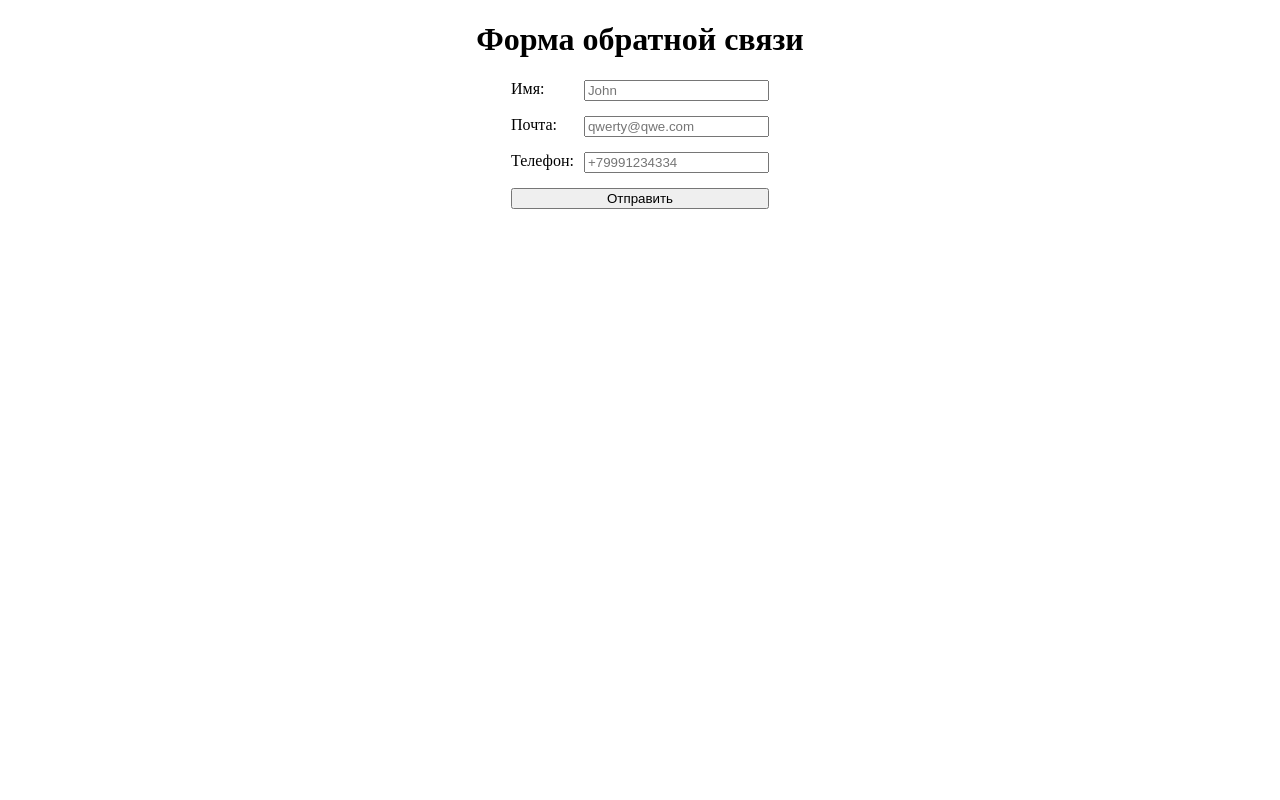
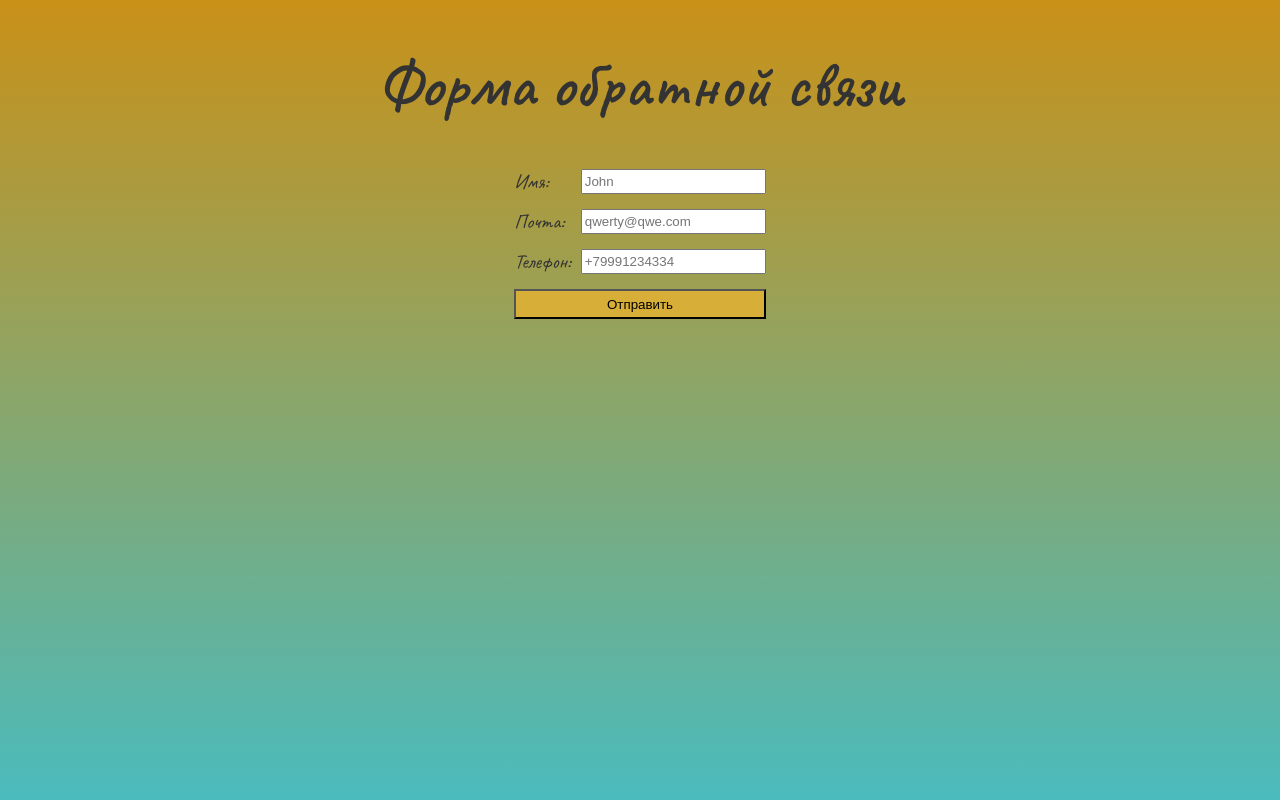
Before and after one commit to topacademylabinsk/fastapi_test_1, a FastAPI app: page / in a window 1280 px wide. Run offline with FastAPI, Linux system fonts and the light colour scheme; some libraries are stand-ins or nearby versions.

Commit message:
Changes to be committed: 	modified:   static/style.css 	modified:   templates/index.html

```diff
--- a/static/style.css
+++ b/static/style.css
@@ -1,6 +1,12 @@
 html, body, p {
     padding: 0;
     margin: 0;
+}
+
+body {
+    background: #4abbbd;
+    background: linear-gradient(0deg, rgba(74, 187, 189, 1) 0%, rgba(201, 145, 24, 1) 100%);
+    height: 100vh;
 }
 
 .main_container {
@@ -12,6 +18,11 @@ html, body, p {
 
 .main_title {
     text-align: center;
+    font-size: 65px;
+    font-family: "Caveat", cursive;
+    font-weight: 600;
+    font-style: normal;
+    color: #333333;
 }
 
 .main_form_container {
@@ -30,3 +41,16 @@ html, body, p {
     justify-content: space-between;
     gap: 10px;
 }
+
+.form_element p {
+    font-size: 20px;
+    font-family: "Caveat", cursive;
+    font-weight: 400;
+    font-style: normal;
+    color: #333333;
+}
+
+.form_button {
+    height: 30px;
+    background-color: #d6ae38;
+}
--- a/templates/index.html
+++ b/templates/index.html
@@ -4,6 +4,9 @@
     <meta charset="UTF-8">
     <meta name="viewport" content="width=device-width, initial-scale=1.0">
     <title>Форма обратной связи</title>
+    <style>
+        @import url('https://fonts.googleapis.com/css2?family=Caveat:wght@400..700&display=swap');
+    </style>
     <link rel="stylesheet" href="static/style.css">
     <script src="https://cdn.jsdelivr.net/npm/htmx.org@2.0.5/dist/htmx.min.js"></script>
     <script src="https://unpkg.com/htmx-ext-json-enc@2.0.1/json-enc.js"></script>
@@ -25,7 +28,7 @@
                     <p>Телефон:</p>
                     <input type="tel" name="phone" placeholder="+79991234334">
                 </div>
-                <button type="submit">Отправить</button>
+                <button class="form_button" type="submit">Отправить</button>
             </form>
         </div>
     </div>
```
